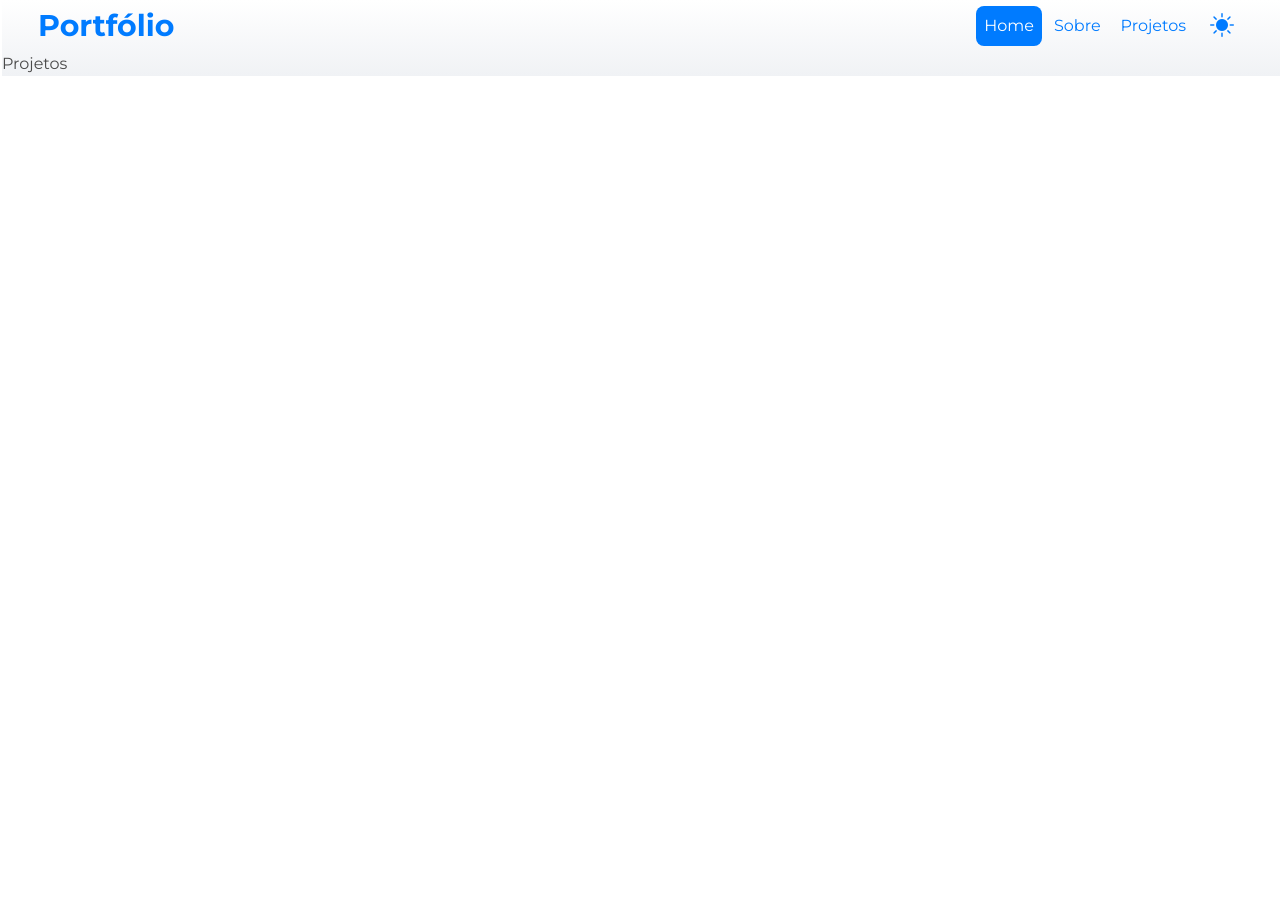
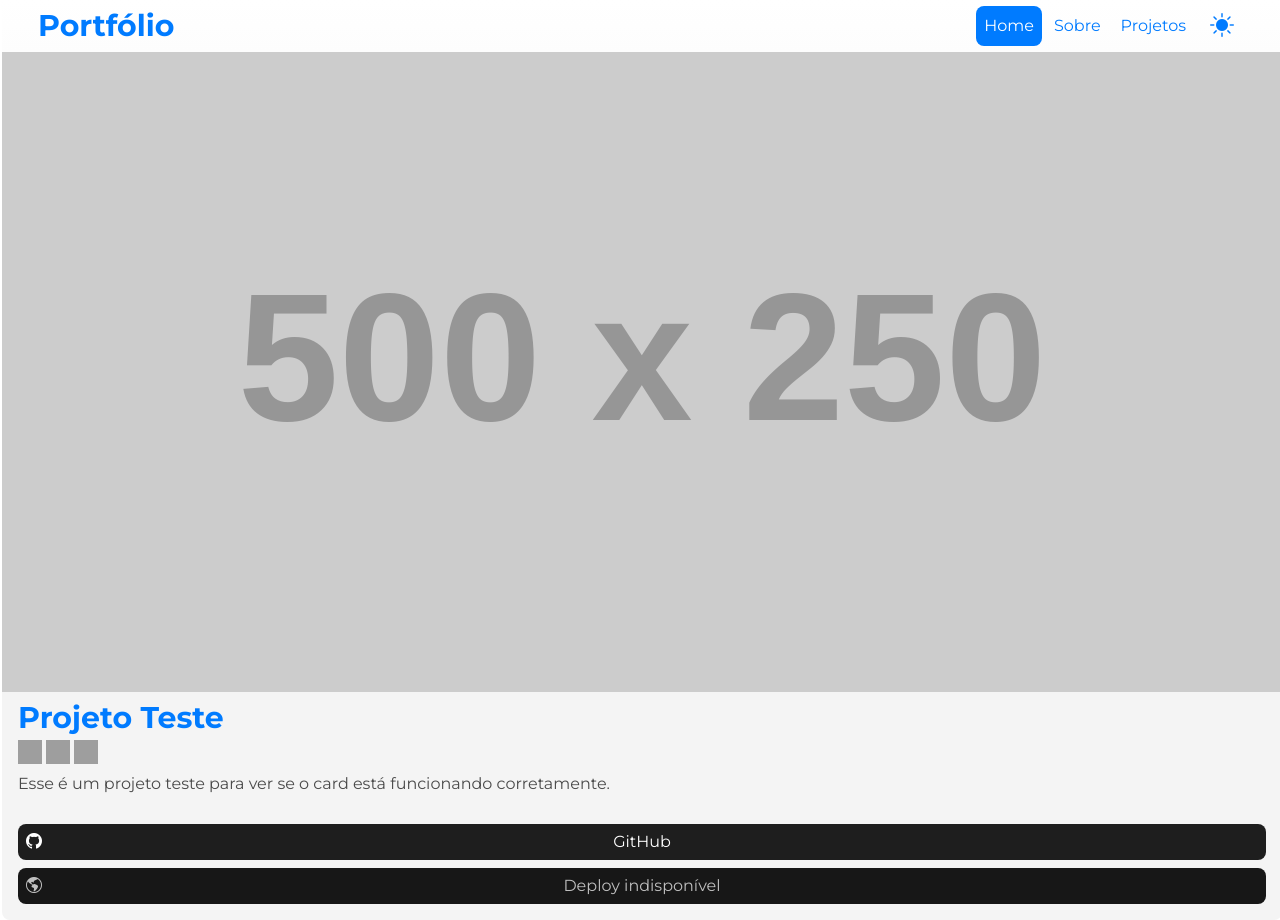
Before and after one commit to JayfckZ/portfolio-v2, a React (Vite) app: page /projetos in a window 1280 px wide. Before the commit the page ends 800 px from the top, so only its background shows below. Built offline with nearby package versions, Linux system fonts and the light colour scheme; grey boxes are pictures that could not be loaded.

Commit message:
feat: componente de Card

```diff
--- a/src/App.tsx
+++ b/src/App.tsx
@@ -1,17 +1,43 @@
 import { Navbar } from './containers/Navbar'
+import { Card } from './components/Card'
 import { Routes, Route } from 'react-router-dom'
 import './index.css'
 
+const teste: Projeto = {
+  image: 'https://placehold.co/500x250',
+  title: 'Projeto Teste',
+  description:
+    'Esse é um projeto teste para ver se o card está funcionando corretamente.',
+  tags: [
+    'https://cdn.jsdelivr.net/gh/devicons/devicon@latest/icons/react/react-original.svg',
+    'https://cdn.jsdelivr.net/gh/devicons/devicon@latest/icons/typescript/typescript-original.svg',
+    'https://cdn.jsdelivr.net/gh/devicons/devicon@latest/icons/javascript/javascript-original.svg',
+  ],
+  links: {
+    git: 'github.com',
+    deploy: '',
+  },
+}
+
 function App() {
   return (
-    <div className="w-full bg-white ml-0.5 bg-gradient-to-b from-white to-background-white-secondary text-text
+    <div
+      className="w-full h-screen bg-white ml-0.5 bg-gradient-to-b from-white to-background-white-secondary text-text
       dark:bg-background dark:bg-gradient-to-b dark:from-background dark:to-background-secondary dark:text-white
-    ">
+    "
+    >
       <Navbar />
       <Routes>
         <Route path="/" element={<div>Home</div>} />
         <Route path="/sobre" element={<div>Sobre</div>} />
-        <Route path="/projetos" element={<div>Projetos</div>} />
+        <Route
+          path="/projetos"
+          element={
+            <div>
+              <Card projeto={teste} />
+            </div>
+          }
+        />
       </Routes>
     </div>
   )
--- /dev/null
+++ b/src/components/Card/index.tsx
@@ -0,0 +1,34 @@
+import { Button } from '../Button'
+import { Heading } from '../Heading'
+
+export const Card = ({ projeto }: { projeto: Projeto }) => {
+  return (
+    <div className="flex flex-col gap-2 bg-card dark:bg-card-dark rounded-b-lg">
+      <img src={projeto.image} alt={projeto.title.replace(' ', '_') + '_img'} />
+      <div className="px-4 pb-4">
+        <Heading>{projeto.title}</Heading>
+        <div className="flex gap-1 mt-1 mb-2">
+          {projeto.tags.map((tag) => (
+            <img
+              className="w-6 h-6"
+              src={
+                `${tag}` ||
+                'https://cdn.jsdelivr.net/gh/devicons/devicon@latest/icons/react/react-original.svg'
+              }
+            />
+          ))}
+        </div>
+
+        <p>{projeto.description}</p>
+        <div className="flex flex-col gap-2 mt-7">
+          <Button type="projlink" projType="git" link={projeto.links.git}>
+            GitHub
+          </Button>
+          <Button type="projlink" projType="deploy" link={projeto.links.deploy}>
+            Deploy indisponível
+          </Button>
+        </div>
+      </div>
+    </div>
+  )
+}
--- a/src/index.css
+++ b/src/index.css
@@ -10,7 +10,9 @@
   --color-text: #4a4a4a;
   --color-background: #1e1e1e;
   --color-background-secondary: #121212;
-  --color-background-white-secondary: #f0f2f5;
+  --color-background-white-secondary: #e0e0e0;
+  --color-card: #f4f4f4;
+  --color-card-dark: #2c2c2c;
 
   /* cores linguagens */
   --color-html: #e34f26;
--- /dev/null
+++ b/src/types.d.ts
@@ -0,0 +1,10 @@
+type Projeto = {
+  image: string
+  title: string
+  description: string
+  tags: string[]
+  links: {
+    git?: string
+    deploy?: string
+  }
+}
```
